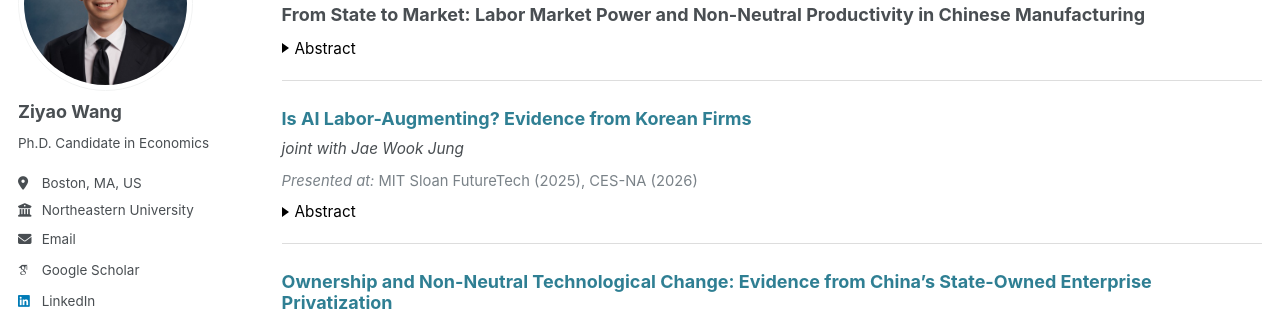
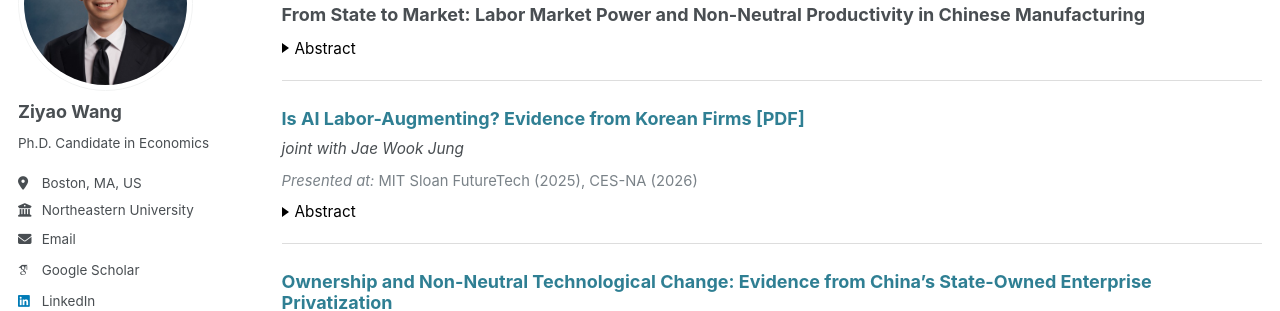
Before and after one commit to ziyaowangecon/ziyaowangecon.github.io, a Jekyll site: the page built from _pages/research.md, in a window 1280 px wide and 1131 px high. Shown: the part 190-501 px from the top of the window. Built offline with Jekyll 4.4.1, drawn with Linux system fonts in a browser that asks for light colours; some web fonts are replaced.

Commit message:
Add self-hosted PDF link for the AI Korea paper
Lets Google crawl the full text (and its reference list) directly,
instead of depending entirely on SSRN's Cloudflare-gated page.

```diff
--- a/_pages/research.md
+++ b/_pages/research.md
@@ -115,7 +115,7 @@ author_profile: true
 </details>
 
 <span class="underline"></span>
-### [Is AI Labor-Augmenting? Evidence from Korean Firms](https://papers.ssrn.com/sol3/papers.cfm?abstract_id=7525778)
+### [Is AI Labor-Augmenting? Evidence from Korean Firms](https://papers.ssrn.com/sol3/papers.cfm?abstract_id=7525778) [[PDF]](/files/Wang_Jung_AI_Korea.pdf)
 <div class="coauthors">joint with Jae Wook Jung</div>
 <div class="presentations"><em>Presented at:</em> MIT Sloan FutureTech (2025), CES-NA (2026)</div>
 <details>
```
Also changed, not shown: 1 other file.
